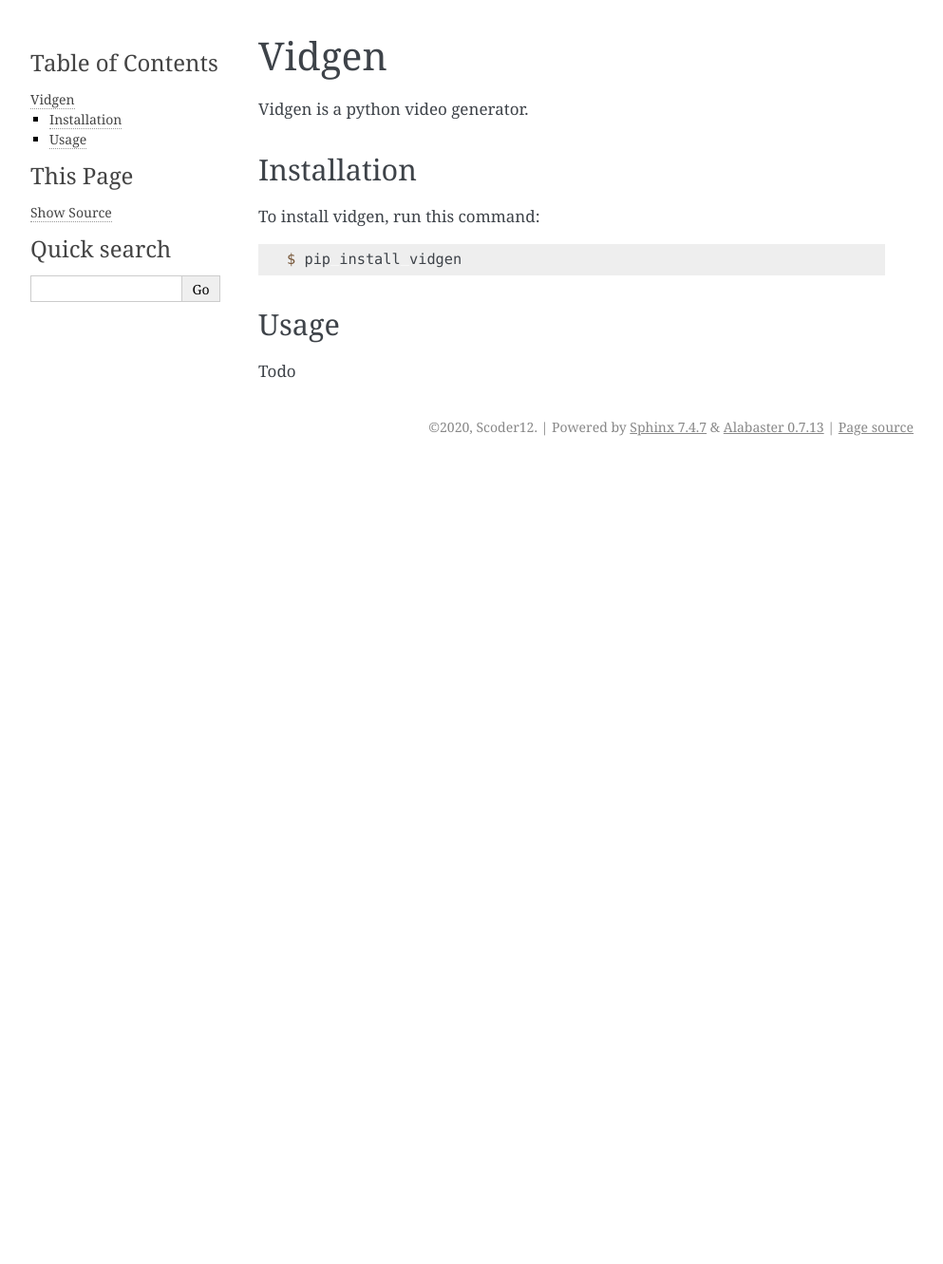
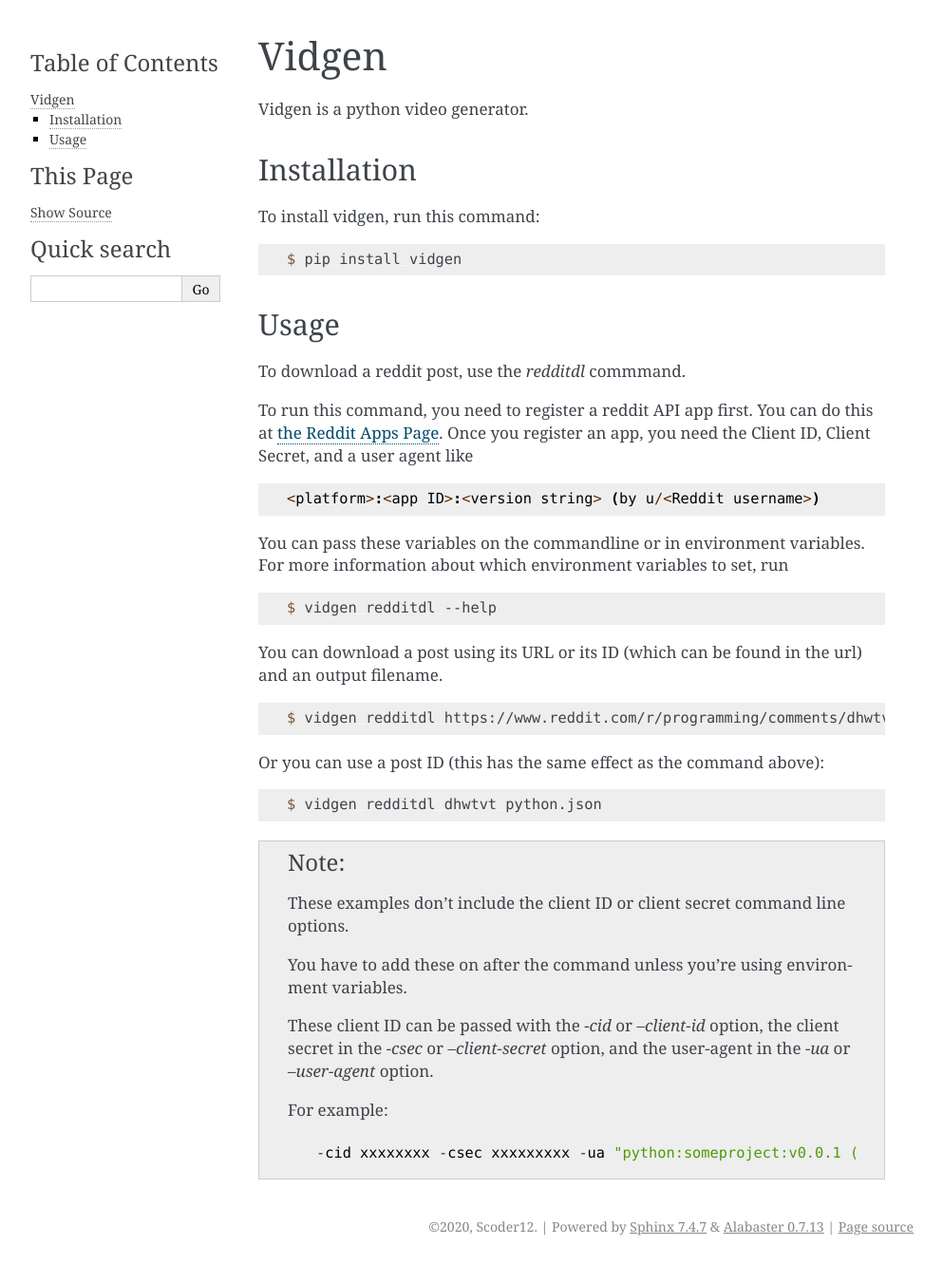
Before and after one commit to spencerpogo/vidgen, a Sphinx documentation site: the page built from docs/index.rst, in a window 1280 px wide. Shown: the whole page at 95% size, without its empty margins (148-1141 px from the left). Built offline with Sphinx 7.4.7, drawn with Linux system fonts in a browser that asks for light colours; before the commit the page ends 900 px from its top, so only the background shows below that.

Commit message:
Add docs for reddit module and CLI command

```diff
--- a/docs/index.rst
+++ b/docs/index.rst
@@ -24,4 +24,65 @@ To install vidgen, run this command:
 Usage
 -----
 
-Todo
+To download a reddit post, use the `redditdl` commmand.
+
+To run this command,
+you need to register a reddit API app first.
+You can do this at `the Reddit Apps Page
+<https://reddit.com/prefs/apps>`_.
+Once you register an app,
+you need the Client ID,
+Client Secret,
+and a user agent
+like
+
+.. code-block::
+
+   <platform>:<app ID>:<version string> (by u/<Reddit username>)
+
+You can pass these variables
+on the commandline or in
+environment variables.
+For more information about which
+environment variables to set, run
+
+.. code-block:: console
+
+   $ vidgen redditdl --help
+
+You can download a post
+using its URL or its ID
+(which can be found in the url)
+and an output filename.
+
+.. code-block:: console
+
+   $ vidgen redditdl https://www.reddit.com/r/programming/comments/dhwtvt/python_38_released/ python.json
+
+Or you can use a post ID
+(this has the same effect as the command above):
+
+.. code-block:: console
+
+   $ vidgen redditdl dhwtvt python.json
+
+.. note::
+   These examples don't include
+   the client ID or
+   client secret command line options.
+
+   You have to add these on after the command
+   unless you're using environment variables.
+
+   These client ID can be passed
+   with the `-cid` or `--client-id`
+   option, the client secret in the
+   `-csec` or `--client-secret` option,
+   and the user-agent in the
+   `-ua` or `--user-agent` option.
+
+   For example:
+
+   .. code-block::
+
+      -cid xxxxxxxx -csec xxxxxxxxx -ua "python:someproject:v0.0.1 (Made with love by /u/Scoder12)"
--- a/docs/reference.rst
+++ b/docs/reference.rst
@@ -11,3 +11,9 @@ vidgen.console
 
 .. automodule:: vidgen.console
    :members:
+
+vidgen.reddit
+--------------------------
+
+.. automodule:: vidgen.reddit
+   :members:
--- a/noxfile.py
+++ b/noxfile.py
@@ -204,7 +204,7 @@ def docs(session: Session) -> None:
         shutil.rmtree(builddir)
 
     install_package(session)
-    install(session, "sphinx", "sphinx-autobuild")
+    install(session, "sphinx", "sphinx-autodoc-typehints", "sphinx-autobuild")
 
     if session.interactive:
         session.run("sphinx-autobuild", *args)
--- a/pyproject.toml
+++ b/pyproject.toml
@@ -33,6 +33,7 @@ darglint = "^1.4.0"
 sphinx = "^3.0.4"
 sphinx-autodoc-typehints = "^1.10.3"
 codecov = "^2.1.4"
+sphinx-autobuild = "^0.7.1"
 
 [tool.poetry.scripts]
 vidgen = "vidgen.console:cli"
```
Also changed, not shown: 1 other file.
